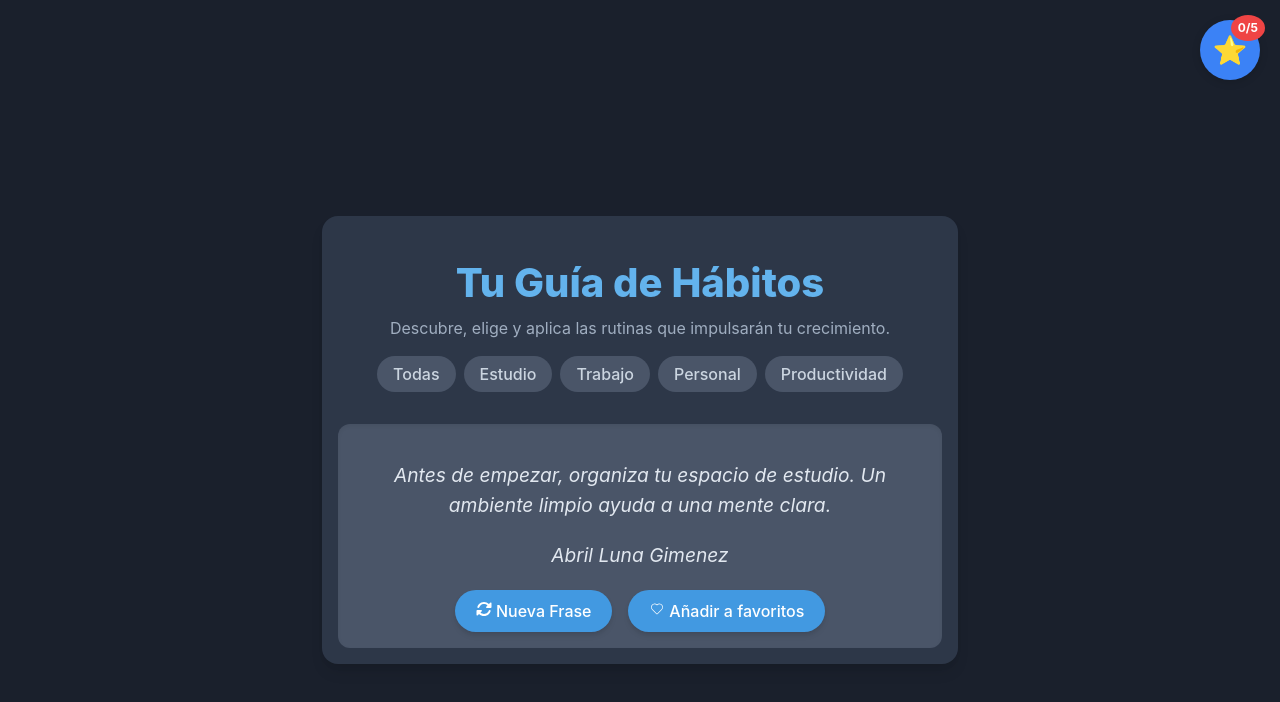
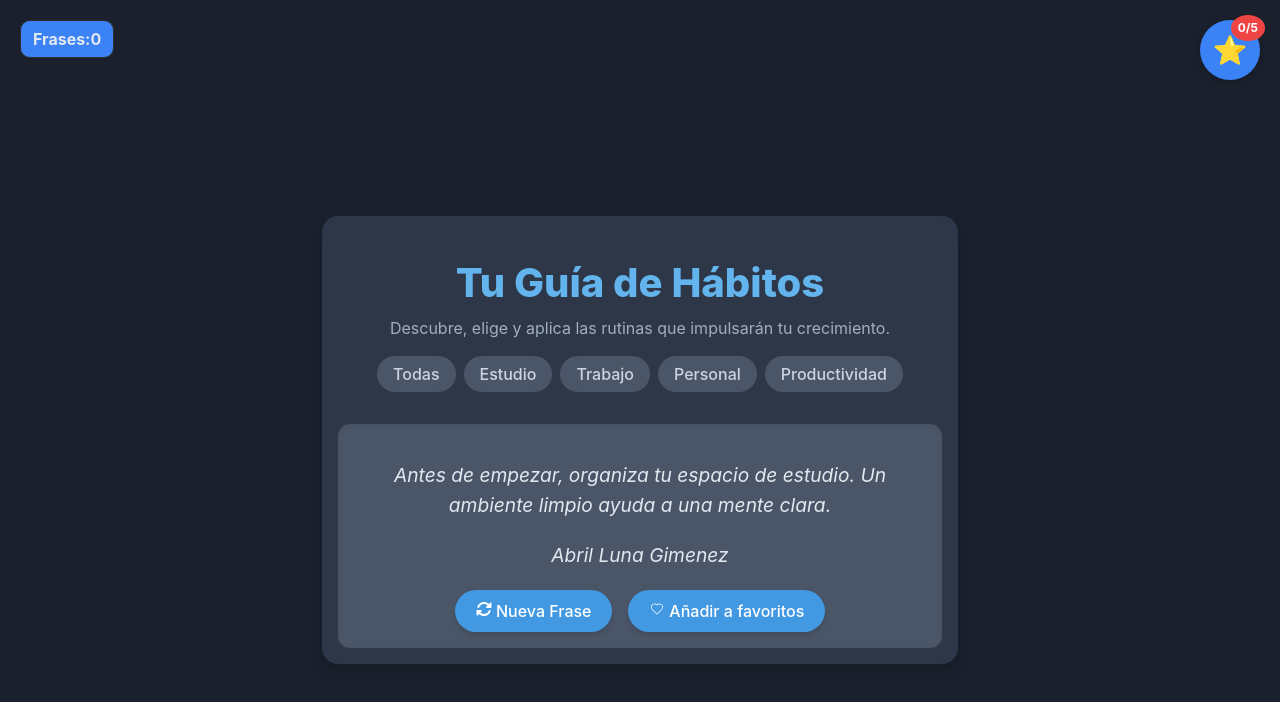
Before and after one commit to fioret20/proyecto-react-grupo1, a React (Vite) app: page / in a window 1280 px wide. Shown: the top 702 px of the page. Built offline with nearby package versions, Linux system fonts and the light colour scheme.

Commit message:
feat: modified Counter functionality

```diff
--- a/src/components/Counter.tsx
+++ b/src/components/Counter.tsx
@@ -7,7 +7,7 @@ interface CounterProps {
 export default function Counter({ count }: CounterProps) {
   return (
     <div className="quotes-counter">
-      Mis frases favoritas: {count}
+      Frases:{count}
     </div>
   );
 }
--- a/src/components/FavoriteList.tsx
+++ b/src/components/FavoriteList.tsx
@@ -1,7 +1,6 @@
 import { useState } from "react";
 import type { Phrase } from "../types/Phrase";
 import './stylesComponents/FavoriteList.css';
-import Counter from "./Counter";
 
 interface FavoriteListProps {
   favorites: Phrase[];
--- a/src/components/Phrase.tsx
+++ b/src/components/Phrase.tsx
@@ -1,7 +1,8 @@
-//import './stylesComponents/Phrase.css';
+import { useState } from "react";
 import { CiHeart } from "react-icons/ci";
 import { FaRotate } from "react-icons/fa6";
 import './stylesComponents/Home.css'
+import Counter from "./Counter";
 
 
 type PhraseProps = {
@@ -11,19 +12,25 @@ type PhraseProps = {
     onNextPhrase: () => void;
     onFavoritePhrase: () => void; // add to fav
     isFavorite: boolean; // nueva prop
-
 };
 
 
 const Phrase: React.FC<PhraseProps> = ({ phrase, author, onNextPhrase, onFavoritePhrase, isFavorite }: { phrase: string, author: string, onNextPhrase: () => void, onFavoritePhrase: () => void, isFavorite: boolean }) => {
+    const [count, setCount] = useState(0);
+
+    const handleNextPhrase = () => {
+        onNextPhrase();
+        setCount(count + 1);       // incrementa el contador
+    };
     return (
         <>
+        <Counter count={count} />
             <div className="content-area">
                 <section className='habit-quote'>
                     <p className='phrase'>{phrase}</p>
                     <p className='author'>{author}</p>
                     <div className="nav-buttons">
-                        <button className="nav-button" onClick={onNextPhrase}><FaRotate className='icon' /> Nueva Frase</button>
+                        <button className="nav-button" onClick={handleNextPhrase}><FaRotate className='icon' /> Nueva Frase</button>
                         <button className="nav-button" onClick={onFavoritePhrase}>
                             <CiHeart className='icon' /> {isFavorite ? "Desmarcar" : "Añadir a favoritos"}
                         </button>
```
